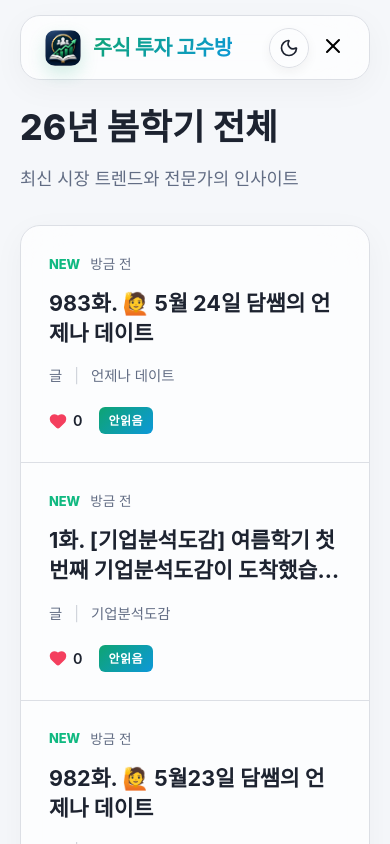
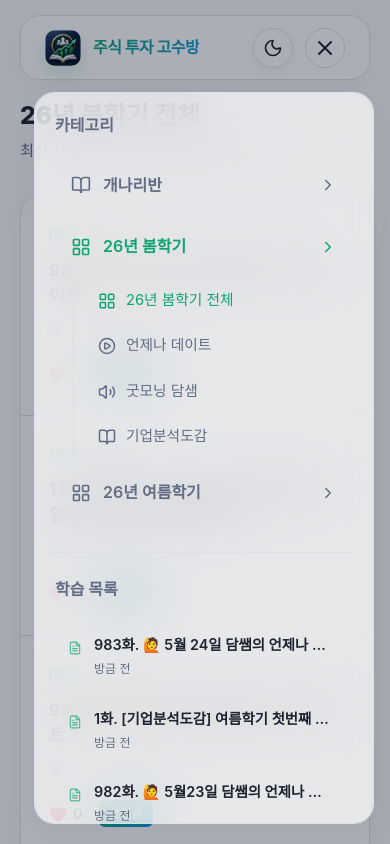
Before and after one commit to shinyduck21-svg/Stock-Study, a React (Vite) app: page / in a window 390 px wide. Both pictures are taken after a click on the button 333 px from the left and 47 px from the top of the page. Shown: the top 844 px of the page. Built offline with nearby package versions, Linux system fonts and the light colour scheme.

Commit message:
모바일 글씨 크기 조절 및 삼선버튼 활성화

```diff
--- a/src/App.css
+++ b/src/App.css
@@ -753,6 +753,36 @@ a {
 }
 
 @media (max-width: 768px) {
+  .category-display-title {
+    font-size: 1.55rem;
+    line-height: 1.25;
+  }
+
+  .hero-subtitle {
+    font-size: 0.95rem;
+  }
+
+  .feed-card-title {
+    font-size: 1.08rem;
+    line-height: 1.42;
+    margin-bottom: 10px;
+  }
+
+  .viewer-title {
+    font-size: 1.65rem;
+    line-height: 1.28;
+  }
+
+  .markdown-content {
+    font-size: 1rem;
+    line-height: 1.75;
+  }
+
+  .section-title,
+  .logo-text {
+    font-size: 1rem;
+  }
+
   .feed-card {
     grid-template-columns: 1fr;
   }
@@ -1169,6 +1199,66 @@ a {
   box-shadow: 0 0 15px hsla(var(--primary), 0.3);
 }
 
+.mobile-menu-btn {
+  display: none;
+  align-items: center;
+  justify-content: center;
+  width: 40px;
+  height: 40px;
+  border-radius: 50%;
+  color: hsl(var(--text-main));
+  background: hsla(var(--border), 0.4);
+  border: 1px solid hsl(var(--border));
+}
+
+.mobile-menu-btn:hover {
+  color: hsl(var(--primary));
+  background: hsla(var(--primary), 0.14);
+  border-color: hsl(var(--primary));
+}
+
+.mobile-menu-backdrop {
+  position: fixed;
+  inset: 0;
+  z-index: 1005;
+  background: rgba(15, 23, 42, 0.34);
+  opacity: 0;
+  pointer-events: none;
+  transition: opacity 0.2s ease;
+}
+
+.mobile-menu-backdrop.open {
+  opacity: 1;
+  pointer-events: auto;
+}
+
+.mobile-menu-panel {
+  position: fixed;
+  top: 92px;
+  right: 16px;
+  bottom: 20px;
+  z-index: 1010;
+  width: min(340px, calc(100vw - 32px));
+  padding: 20px;
+  overflow-y: auto;
+  transform: translateX(calc(100% + 24px));
+  opacity: 0;
+  pointer-events: none;
+  transition: transform 0.24s ease, opacity 0.2s ease;
+}
+
+.mobile-menu-panel.open {
+  transform: translateX(0);
+  opacity: 1;
+  pointer-events: auto;
+}
+
+@media (max-width: 1024px) {
+  .mobile-menu-btn {
+    display: flex;
+  }
+}
+
 /* Adjustments for light theme specifically */
 html[data-theme='light'] .glass-card {
   box-shadow: 0 8px 32px 0 rgba(0, 0, 0, 0.04);
--- a/src/App.jsx
+++ b/src/App.jsx
@@ -622,6 +622,7 @@ const App = () => {
     setSelectedPost(post);
     setViewMode('detail');
     setPlayMode('normal');
+    setIsMenuOpen(false);
     window.scrollTo(0, 0);
 
     // 읽음 처리 추가
@@ -645,6 +646,7 @@ const App = () => {
     setViewMode('feed');
     setSelectedPost(null);
     setPlayMode('normal');
+    setIsMenuOpen(false);
     window.scrollTo(0, 0);
 
     window.history.pushState(
@@ -660,6 +662,7 @@ const App = () => {
     setViewMode('feed');
     setSelectedPost(null);
     setPlayMode('normal');
+    setIsMenuOpen(false);
     window.scrollTo(0, 0);
 
     // 히스토리 추가
@@ -760,6 +763,7 @@ const App = () => {
 
           <div className="nav-actions">
             <button
+              type="button"
               onClick={() => setTheme(theme === 'light' ? 'dark' : 'light')}
               className="theme-toggle-btn"
               title={theme === 'light' ? '다크 모드로 전환' : '라이트 모드로 전환'}
@@ -768,12 +772,106 @@ const App = () => {
               {theme === 'light' ? <Moon size={20} /> : <Sun size={20} />}
             </button>
 
-            <button className="mobile-menu-btn" onClick={() => setIsMenuOpen(!isMenuOpen)}>
+            <button
+              type="button"
+              className="mobile-menu-btn"
+              onClick={() => setIsMenuOpen(!isMenuOpen)}
+              aria-label={isMenuOpen ? '메뉴 닫기' : '메뉴 열기'}
+              aria-expanded={isMenuOpen}
+            >
               {isMenuOpen ? <X /> : <Menu />}
             </button>
           </div>
         </div>
       </nav>
+
+      <button
+        type="button"
+        className={`mobile-menu-backdrop ${isMenuOpen ? 'open' : ''}`}
+        onClick={() => setIsMenuOpen(false)}
+        aria-label="메뉴 닫기"
+        tabIndex={isMenuOpen ? 0 : -1}
+      />
+
+      <aside className={`mobile-menu-panel glass-card ${isMenuOpen ? 'open' : ''}`} aria-hidden={!isMenuOpen}>
+        <div className="sidebar-group">
+          <h2 className="section-title">카테고리</h2>
+          <div className="list-items">
+            {terms.map((term) => (
+              <div key={term.id} className="term-block">
+                <div
+                  className={`list-item term-item ${activeTerm === term.id && activeCategory === 'all' ? 'selected' : ''}`}
+                  onClick={() => handleTermClick(term.id)}
+                >
+                  <div className="item-info">
+                    {term.icon}
+                    <span className="item-title">{term.title}</span>
+                  </div>
+                  <ChevronRight size={18} />
+                </div>
+
+                {activeTerm === term.id && term.categories.length > 0 && (
+                  <div className="sub-list-items">
+                    <div
+                      className={`sub-list-item ${activeCategory === 'all' ? 'selected' : ''}`}
+                      onClick={() => handleCategoryClick('all', term.id)}
+                    >
+                      {categoryMeta.all.icon}
+                      <span>{term.title} 전체</span>
+                    </div>
+                    {term.categories.map((categoryId) => (
+                      <div
+                        key={categoryId}
+                        className={`sub-list-item ${activeCategory === categoryId ? 'selected' : ''}`}
+                        onClick={() => handleCategoryClick(categoryId, term.id)}
+                      >
+                        {categoryMeta[categoryId]?.icon}
+                        <span>{categoryMeta[categoryId]?.title || categoryId}</span>
+                      </div>
+                    ))}
+                  </div>
+                )}
+              </div>
+            ))}
+          </div>
+        </div>
+
+        <div className="sidebar-group post-list-group">
+          <h2 className="section-title">학습 목록</h2>
+          <div className="sidebar-post-list">
+            {filteredPosts.length > 0 ? (
+              filteredPosts.map((post) => (
+                <div
+                  key={post.id}
+                  className={`sidebar-post-item ${selectedPost?.id === post.id ? 'active' : ''} ${readPostIds.includes(post.id) ? 'is-read' : ''}`}
+                  onClick={() => handlePostClick(post)}
+                >
+                  <div className="post-item-type">
+                    {post.type === 'video' && <PlayCircle size={14} />}
+                    {post.type === 'audio' && <Volume2 size={14} />}
+                    {post.type === 'text' && <FileText size={14} />}
+                  </div>
+                  <div className="post-item-content">
+                    <span className="post-item-title">{post.title}</span>
+                    <span className="post-item-time">{post.time}</span>
+                  </div>
+                </div>
+              ))
+            ) : (
+              <div className="empty-sidebar">글이 없습니다.</div>
+            )}
+          </div>
+        </div>
+
+        <div className="write-btn-container">
+          <button className="write-btn" onClick={() => {
+            setIsModalOpen(true);
+            setIsMenuOpen(false);
+          }}>
+            <PlusCircle size={20} /> 새 페이지 추가
+          </button>
+        </div>
+      </aside>
 
       <main className="main-content-layout">
         {/* Left Sidebar - Re-implemented as requested */}
```
